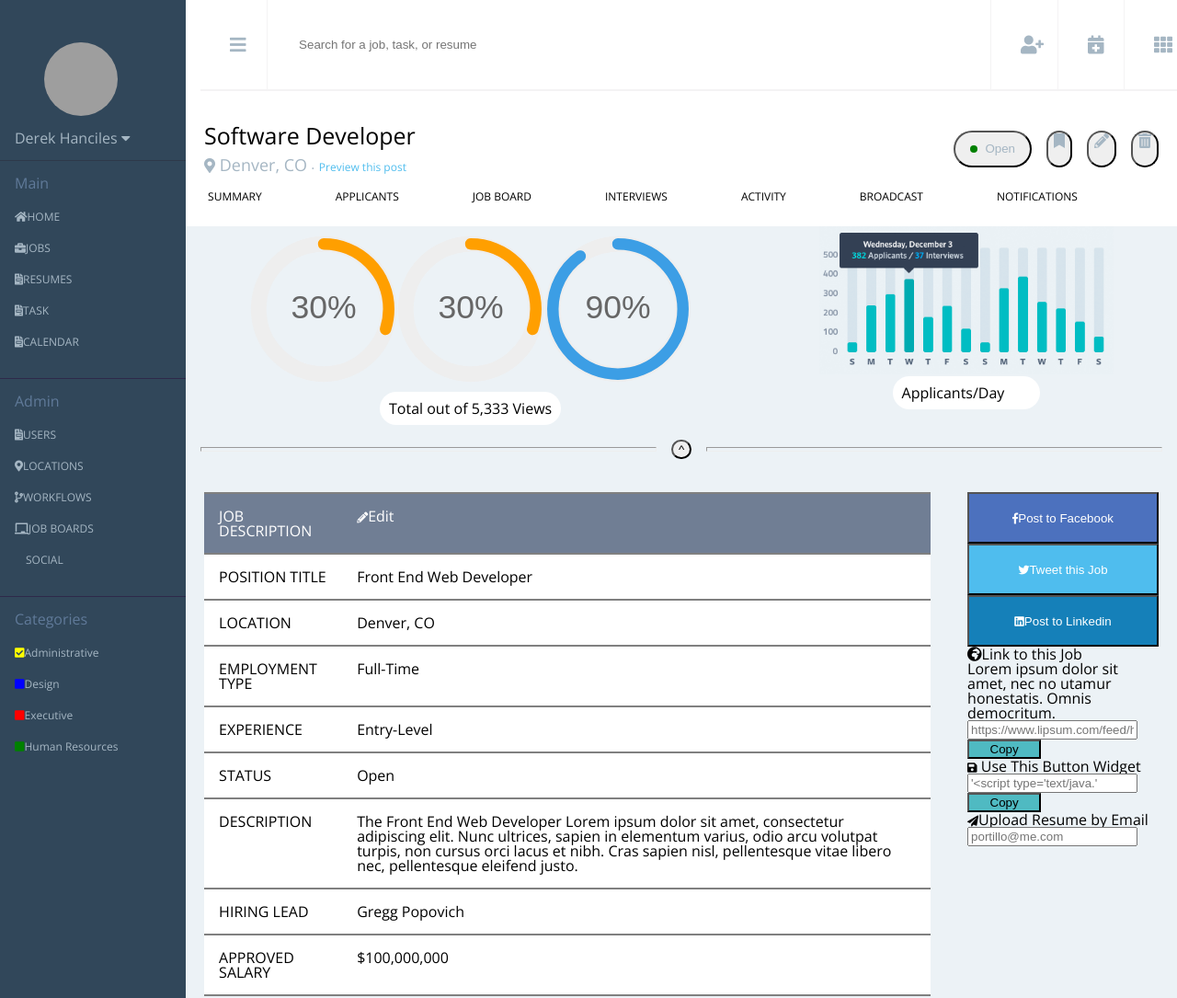
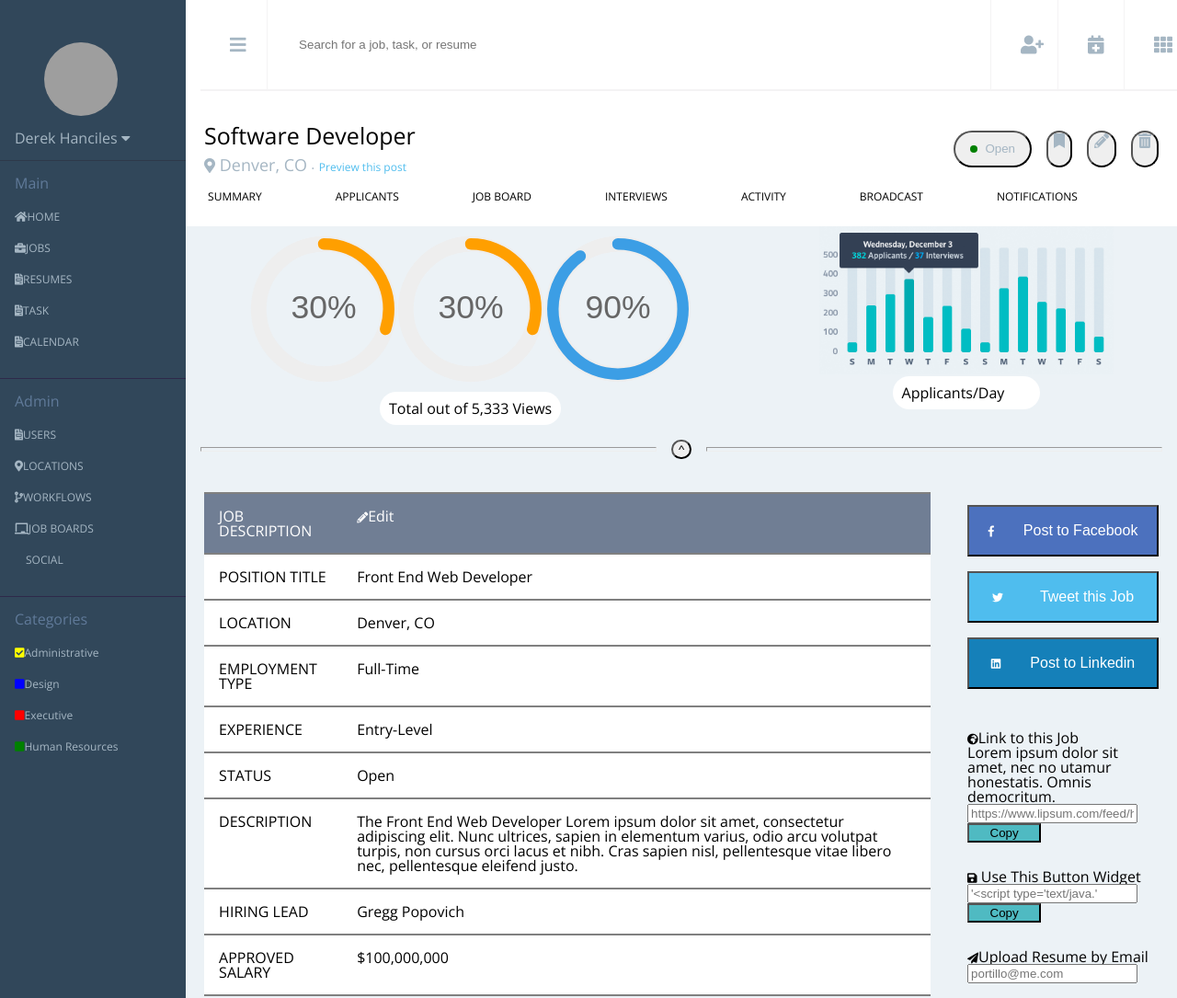
Before and after one commit to Dhanciles/dh-comp-challenge-3, a plain HTML site: page index.html in a window 1280 px wide. Shown: the top 1085 px of the page at 92% size. Drawn offline with nearby package versions, Linux system fonts and the light colour scheme; grey boxes are pictures that could not be loaded.

Commit message:
Tweaks to social buttons and isons with in the buttons

```diff
--- a/index.html
+++ b/index.html
@@ -203,20 +203,22 @@
             </table>
           </section>
           <section class="share-job">
-            <div class="share-buttons-container" role="container">
-              <button class="share-job-button facebook-button"><i class=
-              "fab fa-facebook-f job-icons" title="Facebook"></i>Post to
-              Facebook</button> <button class=
-              "share-job-button twitter-button"><i class=
-              "fab fa-twitter job-icons" title="Twitter"></i>Tweet this
-              Job</button> <button class=
-              "share-job-button linkedin-button"><i class=
-              "fab fa-linkedin job-icons" title="Linkedin"></i>Post to
+            <div class="social-buttons-container" role="container">
+              <button class="social-button facebook-button"><i class=
+              "fab fa-facebook-f social-icons" title="Facebook"></i>Post to
+              Facebook</button>
+              <button class=
+              "social-button twitter-button"><i class=
+              "fab fa-twitter social-icons" title="Twitter"></i>Tweet this
+              Job</button>
+              <button class=
+              "social-button linkedin-button"><i class=
+              "fab fa-linkedin social-icons" title="Linkedin"></i>Post to
               Linkedin</button>
             </div>
             <div class="link-job-conatiner" role="container">
               <p class="share-option"><i class=
-              "fas fa-globe-africa job-icon"></i>Link to this Job</p>
+              "fas fa-globe-africa job-icons"></i>Link to this Job</p>
               <p>Lorem ipsum dolor sit amet, nec no utamur honestatis. Omnis
               democritum.</p><input aria-label="Copy link to share job" class=
               "share-job-link" placeholder="https://www.lipsum.com/feed/html"
--- a/style.css
+++ b/style.css
@@ -402,7 +402,7 @@ hr {
 }
 
 
- /* Job description area */
+ /* Job description table */
 
 .job-container {
   display: flex;
@@ -435,19 +435,38 @@ thead {
   color: #FFFFFF;
 }
 
+/* Social media and links to share job information */
+
 .share-job {
   display: flex;
   flex-direction: column;
+  justify-content: space-around;
   margin: 0 auto;
   padding: 20px;
 }
 
-.share-job-button {
+.social-buttons-conatainer {
+  display: flex;
+  flex-direction: column;
+}
+
+.social-button {
   color: #ffffff;
   height: 3.5rem;
   width: 100%;
+  margin-bottom: 1rem;
+  font-size: 1rem;
 }
 
+.social-icons {
+  font-size: 12px;
+  color: #ffffff;
+  margin-right: 2rem;
+}
+
+.fa-twitter {
+  margin-right: 2.5rem;
+}
 .link-job-container input {
   flex-grow: 1;
 }
```
